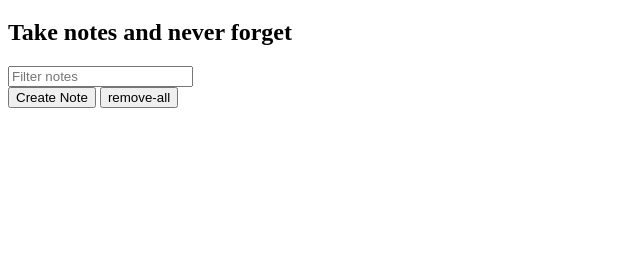
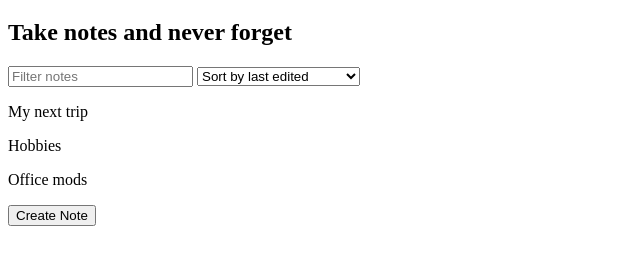
Before and after one commit to Vastaux/JavaScript-Bootcamp, a plain HTML site: page Notes-app/index.html in a window 1280 px wide. Shown: the part 61-326 px from the top of the page, without its empty margins (0-640 px from the left). Drawn offline with Linux system fonts and the light colour scheme.

Commit message:
Finished section 7 - Added dropdown to Note-App

```diff
--- a/Notes-app/index.html
+++ b/Notes-app/index.html
@@ -12,10 +12,15 @@
     <h2>Take notes and never forget</h2>
     <input id='search-text' type='text' placeholder="Filter notes">
 
-    <div class="noteList"> </div>
+    <select name="" id="filter-by">
+        <option value="byEdited">Sort by last edited</option>
+        <option value="byCreated">Sort by recently created</option>
+        <option value="alphabetical">Sort alphabetically</option>
+    </select>
+
+    <div class="notes"> </div>
 
     <button id='create-note'>Create Note</button>
-    <button id='remove-all'>remove-all</button>
 
 
 
--- a/Notes-app/notes.js
+++ b/Notes-app/notes.js
@@ -1,5 +1,4 @@
-// const p = document.querySelector('p')
-// p.remove()
+
 
 const notes = [{
     title: 'My next trip',
@@ -21,25 +20,27 @@ const renderNotes = function (notes, filters) {
         return note.title.toLowerCase().includes(filters.searchText.toLowerCase())
     })
 
+    console.log(filteredNotes)
+    document.querySelector('.notes').textContent = ''
+
     filteredNotes.forEach(function(note) {
-        document.querySelector('.noteList').textContent = ''
         const noteEl = document.createElement('p')
         noteEl.textContent = note.title
-        document.querySelector('.noteList').appendChild(noteEl)
+        document.querySelector('.notes').appendChild(noteEl)
     })
 }
 
+renderNotes(notes, filters)
+
 document.querySelector('#create-note').addEventListener('click', function (e) {
    e.target.textContent = 'The button was clicked'
-})
-
-document.querySelector('#remove-all').addEventListener('click', function () {
-    document.querySelectorAll('.note').forEach(function(note) {
-        note.remove();
-    })
 })
 
 document.querySelector('#search-text').addEventListener('input', function(e) {
     filters.searchText = e.target.value
     renderNotes(notes, filters)
 })
+
+document.querySelector('#filter-by').addEventListener('change', function (e) {
+
+})
```
